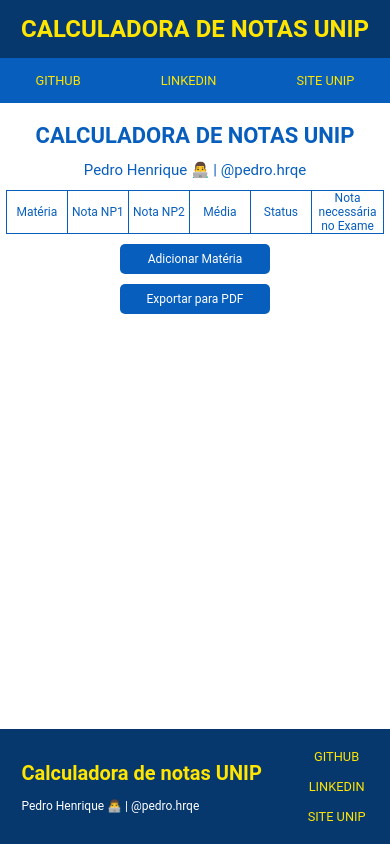
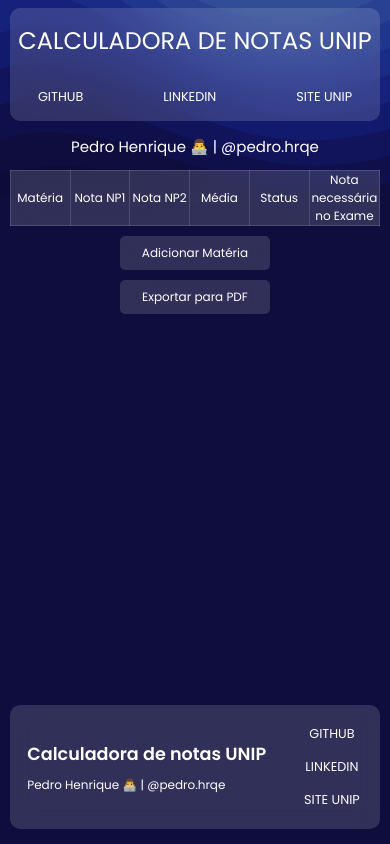
Before and after one commit to pedrohrqe/Calculadora_de_notas_UNIP, a plain HTML site: page index.html in a window 390 px wide. Drawn offline with Linux system fonts and the light colour scheme.

Commit message:
Atualização de design
Atualização de código css com novo design e adição de itens visuais

```diff
--- a/index.html
+++ b/index.html
@@ -23,8 +23,7 @@
         </nav>
     </header>
     <main>
-        <h1 class="home__title">CALCULADORA DE NOTAS UNIP</h1>
-        <h3><a class="home__subtitle" href="https://www.instagram.com/pedro.hrqe/">Pedro Henrique 👨‍💻 |
+        <h3><a class="home__aboutme" href="https://www.instagram.com/pedro.hrqe/">Pedro Henrique 👨‍💻 |
                 @pedro.hrqe</a></h3>
         <table id="table">
             <thead>
--- a/script.js
+++ b/script.js
@@ -22,13 +22,13 @@ function calculateAverage(row) {
         var backgroundColor, textColor, resultText;
 
         if (media < 7) {
-            backgroundColor = '#ff000030';
-            textColor = '#ff0000';
+            backgroundColor = '#ff000070';
+            textColor = '#ffffff';
             resultText = "&#9888; NECESÁRIO EXAME &#9888;"; // ⚠️
             row.cells[5].innerHTML = exame.toFixed(1);
         } else {
-            backgroundColor = '#00800030';
-            textColor = '#008000';
+            backgroundColor = '#00800070';
+            textColor = '#ffffff';
             resultText = "&#9989; APROVADO &#9989;"; // ✅
             row.cells[5].innerHTML = resultText;
         }
@@ -51,6 +51,9 @@ function addRow() {
     row.insertCell(3);
     row.insertCell(4);
     row.insertCell(5);
+
+    const cel = document.querySelectorAll('td');
+    cel.style.border = '1px solid #fff';
 }
 
 function getStandardTextSize() {
--- a/style.css
+++ b/style.css
@@ -1,3 +1,5 @@
+@import url('https://fonts.googleapis.com/css2?family=Poppins:wght@100;200;300;400;500;600;700;800;900&display=swap');
+
 :root {
     --color-background: #181818;
     --color-primary: #075ebd;
@@ -6,6 +8,7 @@
     --color-secondary-light: #ffe60030;
     --color-other: #06376d;
     --color-text: #ffffff;
+    --color-glass: #ffffff25;
     --color-alert: #ff0000;
     --color-alert-light: #ff000030;
     --color-verified: #008000;
@@ -14,22 +17,28 @@
 * {
     margin: 0;
     padding: 0;
-    font-family: 'Roboto', sans-serif;
+    font-family: 'Poppins', sans-serif;
     font-weight: 400;
     color: var(--color-text);
 }
 
 body {
-    background-color: var(--color-text);
+    background-image: url(asset/images/background_1.svg);
+    background-size: 100vw;
+    background-repeat: no-repeat;
+    background-color: #0e0d3d;
     align-items: center;
     display: flex;
     flex-direction: column;
 }
 
 .header {
-    background-color: var(--color-primary);
+    background-color: var(--color-glass);
+    backdrop-filter: blur(12.5px);
     padding: 20px 0px;
-    width: 100vw;
+    width: 95vw;
+    margin-top: 1.5vh;
+    border-radius: 10px;
     display: flex;
     flex-direction: row;
     justify-content: space-around;
@@ -37,9 +46,9 @@ body {
 
 .header__title {
     text-decoration: none;
-    font-weight: 600;
-    color: var(--color-secondary);
-    font-size: 1.875rem;
+    font-weight: 400;
+    color: var(--color-text);
+    font-size: 1.6rem;
     text-align: center;
 }
 
@@ -53,35 +62,29 @@ body {
     text-align: center;
     transition: 300ms;
     text-decoration: none;
-    color: var(--color-secondary);
+    color: var(--color-text);
     padding: 5px;
     border-radius: 5px;
 }
 
 .menu__links:hover {
     transform: scale(1.3);
-    background-color: var(--color-secondary);
-    color: var(--color-primary);
-    font-weight: 600;
+    background-color: var(--color-glass);
+    backdrop-filter: blur(12.5px);
 }
 
 main {
-    margin-top: 20px;
+    margin-top: 10px;
     display: flex;
     flex-direction: column;
     align-items: center;
     width: 80vw;
     gap: 10px;
+    min-height: 65vh;
 }
 
-.home__title {
-    color: var(--color-primary);
-    font-size: 1.875rem;
-    font-weight: 600;
-}
-
-.home__subtitle {
-    color: var(--color-primary);
+.home__aboutme {
+    color: var(--color-text);
     font-size: 1.25rem;
     text-decoration: none;
     padding: 5px;
@@ -89,21 +92,23 @@ main {
     transition: 300ms;
 }
 
-.home__subtitle:hover {
-    background-color: var(--color-secondary);
+.home__aboutme:hover {
+    background-color: var(--color-glass);
     transform: scale(1.05);
     font-weight: 600;
 }
 
 table {
+    background-color: var(--color-glass);
+    backdrop-filter: blur(12.5px);
     width: 100%;
     border-collapse: collapse;
 }
 
 th,
 td {
-    border: 1px solid var(--color-primary);
-    color: var(--color-primary);
+    border: 1px solid var(--color-glass);
+    color: var(--color-text);
     align-items: center;
     height: 35px;
     text-align: center;
@@ -111,17 +116,14 @@ td {
     max-width: 16.6vw;
 }
 
-tr td:nth-child(5),
-tr td:nth-child(6) {
-    font-weight: 900;
-}
 
 .add__button,
 .export__button {
     transition: 300ms;
     width: 290px;
     padding: 8px 25px;
-    background-color: var(--color-primary);
+    background-color: var(--color-glass);
+    backdrop-filter: blur(12.5px);
     border: none;
     cursor: pointer;
     font-size: 1.25rem;
@@ -136,7 +138,9 @@ tr td:nth-child(6) {
 }
 
 input {
-    color: var(--color-background);
+    background: none;
+    backdrop-filter: blur(12.5px);
+    color: var(--color-text);
     width: 100%;
     height: 100%;
     font-size: 1rem;
@@ -146,23 +150,31 @@ input {
     border-radius: 0px;
 }
 
+input::placeholder {
+    color: var(--color-text);
+}
+
 input:hover,
 input:focus {
     outline: none;
-    background-color: var(--color-primary-light);
+    background-color: var(--color-glass);
     border-color: var(--color-primary);
     transition: 300ms;
 }
 
 .footer {
-    position: fixed;
+    position: relative;
     bottom: 0;
-    background-color: var(--color-other);
+    background-color: var(--color-glass);
+    backdrop-filter: blur(12.5px);
     display: flex;
     justify-content: space-around;
     align-items: center;
-    width: 100%;
+    width: 95vw;
     height: 150px;
+    margin-top: 8vh;
+    margin-bottom: 1.5vh;
+    border-radius: 10px;
 }
 
 .footer__info {
@@ -172,7 +184,7 @@ input:focus {
 }
 
 .footer__title {
-    color: var(--color-secondary);
+    color: var(--color-text);
     font-weight: 600;
     padding: 5px;
 }
@@ -186,12 +198,10 @@ input:focus {
 }
 
 .footer__text:hover {
-    background-color: var(--color-secondary);
-    padding: 5px;
-    color: var(--color-background);
+    background-color: var(--color-glass);
+    backdrop-filter: blur(12.5px);
     transform: scale(1.05);
     transition: 300ms;
-    font-weight: 600;
 }
 
 .footer__menu {
@@ -202,20 +212,19 @@ input:focus {
 
 @media (max-width: 1000px) {
     main {
-        width: 97vw;
+        min-height: 60vh;
+        width: 95vw;
     }
 
     .header {
-        margin: 0;
+        margin-top: 1vh;
         padding: 0;
         flex-direction: column;
         align-items: center;
-        width: 100vw;
     }
 
     .header__title {
         font-size: 1.5rem;
-        background-color: #06376d;
         width: 100vw;
         height: 50%;
         padding: 15px 0px;
@@ -229,11 +238,7 @@ input:focus {
         font-size: 0.8rem;
     }
 
-    .home__title {
-        font-size: 1.375rem;
-    }
-
-    .home__subtitle {
+    .home__aboutme {
         font-size: 0.9375rem;
     }
 
@@ -255,12 +260,15 @@ input:focus {
 
     .footer {
         height: auto;
-        padding: 15px;
         gap: 0px;
     }
 
+    .footer__info {
+        gap: 5px;
+    }
+
     .footer__title {
-        font-size: 1.25rem;
+        font-size: 1.1rem;
         padding: 2px;
     }
 
@@ -268,4 +276,8 @@ input:focus {
         padding: 2px;
         font-size: 0.75rem;
     }
+
+    .footer__menu {
+        padding: 15px 0px;
+    }
 }
```
Also changed, not shown: asset/images/background_1.svg (added), asset/images/background_2.svg (added).
